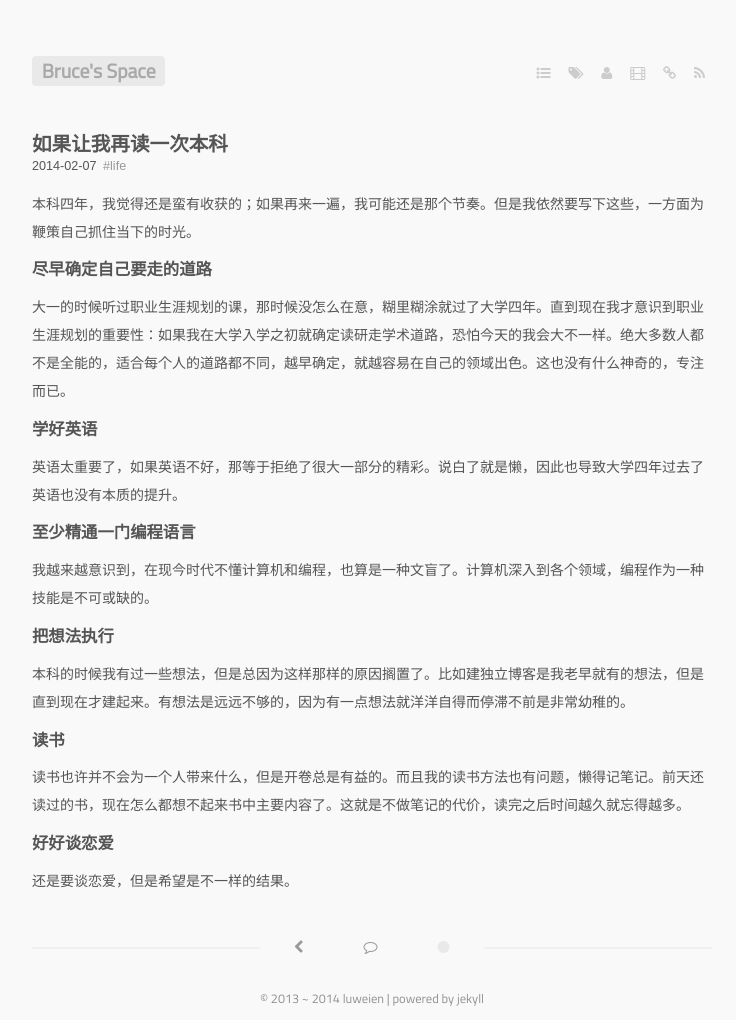
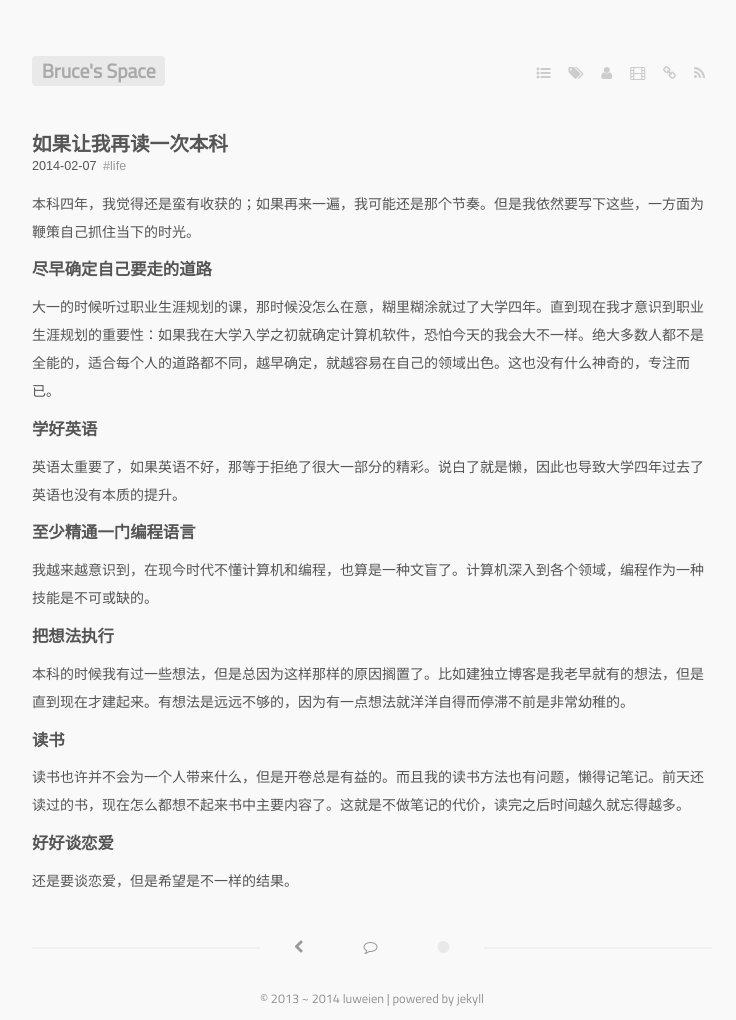
Before and after one commit to luweien/luweien.github.com, a Jekyll site: the page built from _posts/2014-02-07-if.md, in a window 1280 px wide. Shown: the whole page, without its empty margins (268-1004 px from the left). Built offline with Jekyll 4.4.1, drawn with Linux system fonts in a browser that asks for light colours; some web fonts are replaced; Markdown is read by kramdown in place of the engine named in the settings; comment, search, counter and statistics services are not loaded.

Commit message:
Update 2014-02-07-if.md

```diff
--- a/_posts/2014-02-07-if.md
+++ b/_posts/2014-02-07-if.md
@@ -10,7 +10,7 @@ tags: life
 
 ###尽早确定自己要走的道路
 
-大一的时候听过职业生涯规划的课，那时候没怎么在意，糊里糊涂就过了大学四年。直到现在我才意识到职业生涯规划的重要性：如果我在大学入学之初就确定读研走学术道路，恐怕今天的我会大不一样。绝大多数人都不是全能的，适合每个人的道路都不同，越早确定，就越容易在自己的领域出色。这也没有什么神奇的，专注而已。
+大一的时候听过职业生涯规划的课，那时候没怎么在意，糊里糊涂就过了大学四年。直到现在我才意识到职业生涯规划的重要性：如果我在大学入学之初就确定计算机软件，恐怕今天的我会大不一样。绝大多数人都不是全能的，适合每个人的道路都不同，越早确定，就越容易在自己的领域出色。这也没有什么神奇的，专注而已。
 
 ###学好英语
 
```
